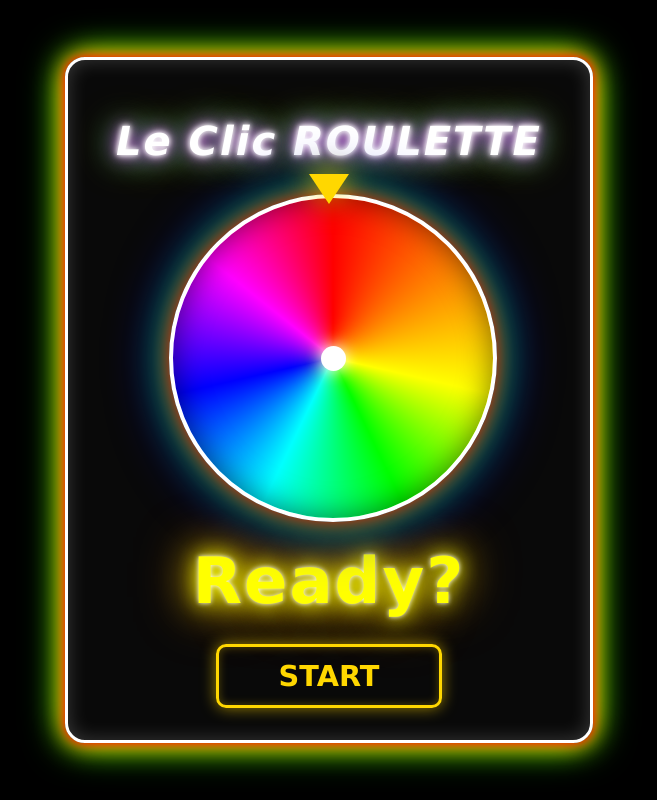
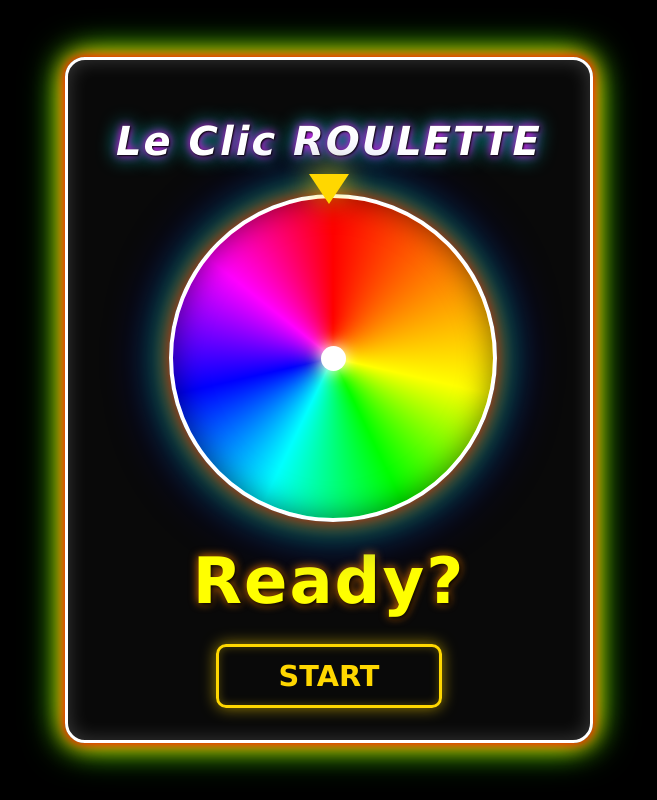
Before and after one commit to Sashimi092/roulette, a plain HTML site: page index.html in a window 1280 px wide. Shown: the whole page, without its empty margins (311-968 px from the left). Drawn offline with Linux system fonts and the light colour scheme.

Commit message:
Add files via upload

```diff
--- a/style.css
+++ b/style.css
@@ -26,16 +26,14 @@ body {
         inset 0 0 20px rgba(255,255,255,0.2);
 }
 
-/* ネオン風のテキスト（強化版） */
+/* style.css の 26行目付近 */
 .neon-text {
     color: #fff;
-    /* 白色の芯と、外側に広がるカラフルな光 */
+    /* 修正案：白のぼかしを最小限にし、色の影をハッキリさせる */
     text-shadow:
-        0 0 5px #fff,
-        0 0 10px #fff,
-        0 0 20px #ff00ff, /* ピンク */
-        0 0 30px #00ffff, /* 水色 */
-        0 0 40px #ffff00; /* 黄色 */
+        1px 1px 2px #000,    /* 文字のキワに黒い影を入れて輪郭を引き締める */
+        0 0 10px #ff00ff,    /* ピンクの光 */
+        0 0 20px #00ffff;    /* 水色の光 */
     font-weight: bold;
     letter-spacing: 2px;
 }
@@ -108,19 +106,17 @@ h1.neon-text {
 /* --- デザインここまで --- */
 
 
-/* 結果表示エリア：一番目立つ黄色 */
+/* style.css の 103行目付近 */
 #result {
     font-size: 4rem;
     font-weight: 800;
     margin: 20px 0;
     min-height: 80px;
-    color: #ffff00; /* 黄色 */
-    /* 黄色と白の強力な光 */
+    color: #ffff00;
+    /* 修正案：ぼかしすぎない設定 */
     text-shadow:
-        0 0 5px #fff,
-        0 0 20px #ffff00,
-        0 0 40px #ffff00,
-        0 0 60px #ff7f00; /* オレンジの光も追加 */
+        2px 2px 4px #000,    /* 黒い縁取りで文字を浮かせる */
+        0 0 10px #ff7f00;    /* オレンジの光を1層だけにする */
 }
 
 /* ネオン風ボタン：ゴールド */
```
